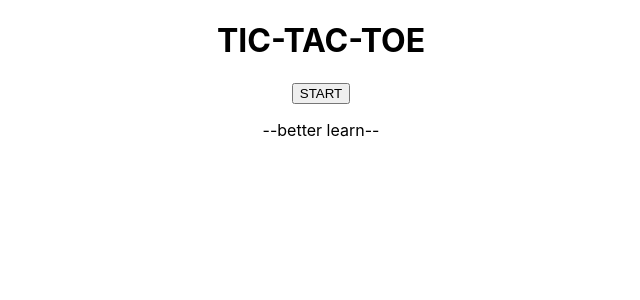
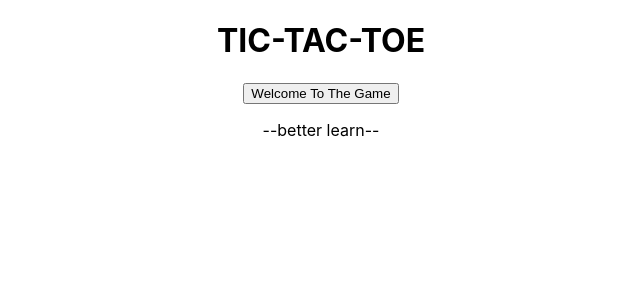
Before and after one commit to mahadihasanjoy95/tic-toc-defense, a React (Create React App) app: page / in a window 1280 px wide. Shown: the top 300 px of the page, without its empty margins (319-959 px from the left). Built offline with nearby package versions, Linux system fonts and the light colour scheme.

Commit message:
MULTI LAYOUT IMPLEMENT

```diff
--- a/package.json
+++ b/package.json
@@ -8,6 +8,7 @@
     "@testing-library/user-event": "^13.5.0",
     "react": "^18.2.0",
     "react-dom": "^18.2.0",
+    "react-router-dom": "^6.0.2",
     "react-scripts": "5.0.1",
     "web-vitals": "^2.1.4"
   },
--- a/src/App.js
+++ b/src/App.js
@@ -4,6 +4,8 @@ import ButtonData from "./ButtonData";
 import Button from "./components/Button";
 import Board from "./components/Board";
 import {useState} from "react";
+import {Routes, Route} from "react-router-dom";
+
 function App() {
     const {winningPatterns, winningPatternsNext} = ButtonData
     const [squares, setSquares] = useState(Array(9).fill(null))
@@ -40,8 +42,9 @@ function App() {
         }
     }
     return (<div className="App">
-        {restart?<GameLayout winningPatterns = {winningPatterns} winningPatternsNext={winningPatternsNext} >
-            <Board winningPatterns={winningPatterns} winningPatternsNext={winningPatternsNext} class = "board">
+        <Routes>
+            <Route path={"/"} element={<GameLayout winningPatterns = {winningPatterns} winningPatternsNext={winningPatternsNext} ></GameLayout>}>
+                <Route path ={"start"} element={ <Board winningPatterns={winningPatterns} winningPatternsNext={winningPatternsNext} class = "board">
                     <Button className1="button" className2="button2" value={squares[0]} onClick={() => handleClick(0)}/>
                     <Button className1="button" className2="button2" value={squares[1]} onClick={() => handleClick(1)}/>
                     <Button className1="button" className2="button2" value={squares[2]} onClick={() => handleClick(2)}/>
@@ -51,9 +54,14 @@ function App() {
                     <Button className1="button" className2="button2" value={squares[6]} onClick={() => handleClick(6)}/>
                     <Button className1="button" className2="button2" value={squares[7]} onClick={() => handleClick(7)}/>
                     <Button className1="button" className2="button2" value={squares[8]} onClick={() => handleClick(8)}/>
-            </Board>
-            <Button classname1="button" value = "EXIT" onClick={()=>window.location.reload()}></Button>
-        </GameLayout>:<GameLayout><Button classname1="button" value = "START" onClick={()=>setReStart(!start)}></Button></GameLayout>}
+                </Board>}>
+
+                </Route>
+                <Route index element={<Button classname1="button" value = "Welcome To The Game" onClick={()=>setReStart(!start)}></Button>}>
+
+                </Route>
+            </Route>
+        </Routes>
     </div>);
 }
 
--- a/src/components/Layouts/GameLayout.jsx
+++ b/src/components/Layouts/GameLayout.jsx
@@ -1,9 +1,11 @@
+import {Outlet} from "react-router-dom";
+
 export default function GameLayout(props) {
 
     return (
         <div>
             <h1 className="center"> TIC-TAC-TOE</h1>
-            {props.children}
+           <Outlet/>
             <p className="center">--better learn--</p>
         </div>
     )
--- a/src/index.js
+++ b/src/index.js
@@ -3,11 +3,14 @@ import ReactDOM from 'react-dom/client';
 import './index.css';
 import App from './App';
 import reportWebVitals from './reportWebVitals';
+import {BrowserRouter} from "react-router-dom";
 
 const root = ReactDOM.createRoot(document.getElementById('root'));
 root.render(
   <React.StrictMode>
-    <App />
+    <BrowserRouter>
+        <App/>
+    </BrowserRouter>
   </React.StrictMode>
 );
 
```
Also changed, not shown: 1 other file (tests, documents, lock files or other folders). Lines whose indentation alone changed are shown as unchanged.
